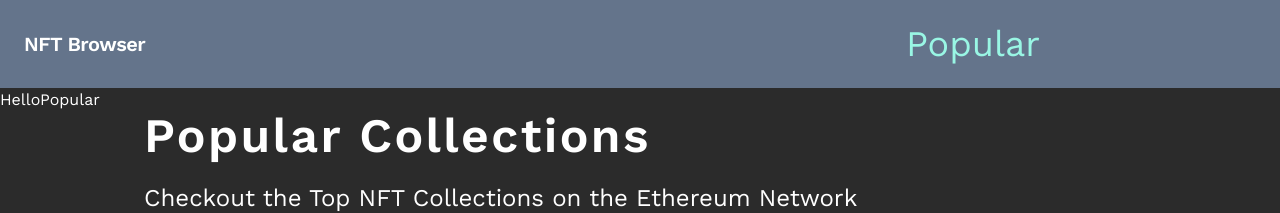
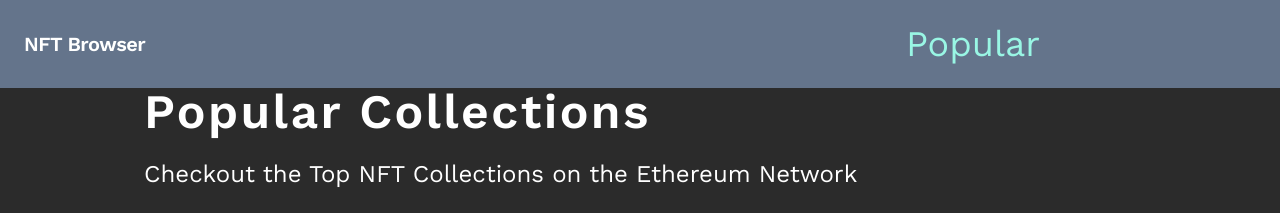
Before and after one commit to kingkwongsta/nft-marketplace, a Next.js app: page / in a window 1280 px wide. Shown: the top 213 px of the page. Built offline with nearby package versions, Linux system fonts and the light colour scheme.

Commit message:
updated navbar to be presistent on every page

```diff
--- a/pages/_app.js
+++ b/pages/_app.js
@@ -2,6 +2,7 @@ import "../styles/globals.css";
 import { useEffect } from "react";
 import { Inter, Work_Sans } from "@next/font/google";
 import { Lora } from "@next/font/google";
+import Navigation from "../components/navigation";
 
 const lora = Lora({
   subsets: ["latin"],
@@ -20,6 +21,7 @@ export default function App({ Component, pageProps }) {
           }
         `}
       </style>
+      <Navigation />
       <Component {...pageProps} />
     </>
   );
--- a/pages/index.js
+++ b/pages/index.js
@@ -1,6 +1,5 @@
 import Head from "next/head";
 import PopularPage from "./popular/index";
-import Navigation from "../components/navigation";
 import Link from "next/link";
 // import Hero from "@/components/hero";
 
@@ -14,9 +13,6 @@ export default function Home() {
         <link rel="icon" href="/favicon.ico" />
       </Head>
       <main>
-        <Navigation />
-        <Link href="/collection/">Hello</Link>
-        <Link href="/popular/">Popular</Link>
         {/* <Hero /> */}
         <PopularPage />
       </main>
```
